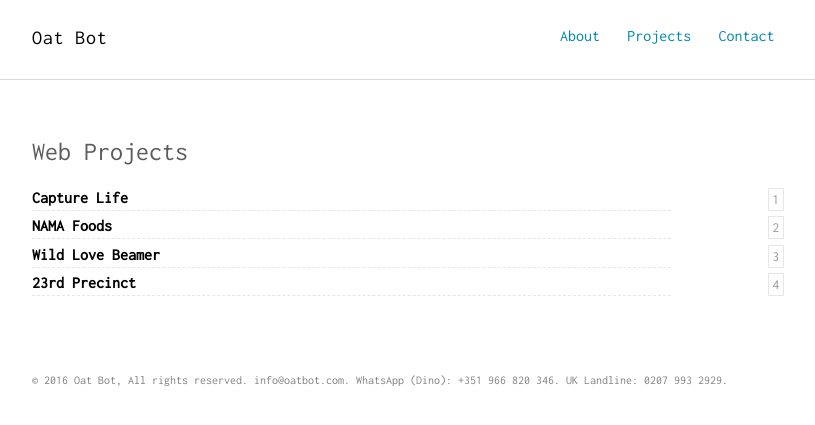
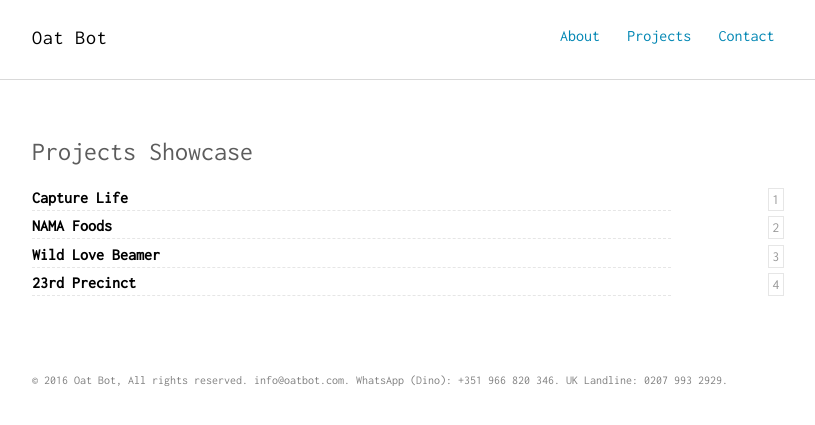
Before and after one commit to dino-koutrouzas/dotcom, a Jekyll site: the page built from projects.html, in a window 1280 px wide. Shown: the top 425 px of the page, without its empty margins (232-1047 px from the left). Built offline with Jekyll 4.4.1, drawn with Linux system fonts in a browser that asks for light colours.

Commit message:
Update projects.html

```diff
--- a/projects.html
+++ b/projects.html
@@ -5,7 +5,7 @@ title: Home
 
 <section class="post-list">
   <div class="container">
-    <h2>Web Projects</h2>
+    <h2>Projects Showcase</h2>
     {% for post in site.posts %}
       {% unless post.next %}
         <!-- <h2 class="category-title">{{ post.date | date: '%Y' }}</h2> -->
```
